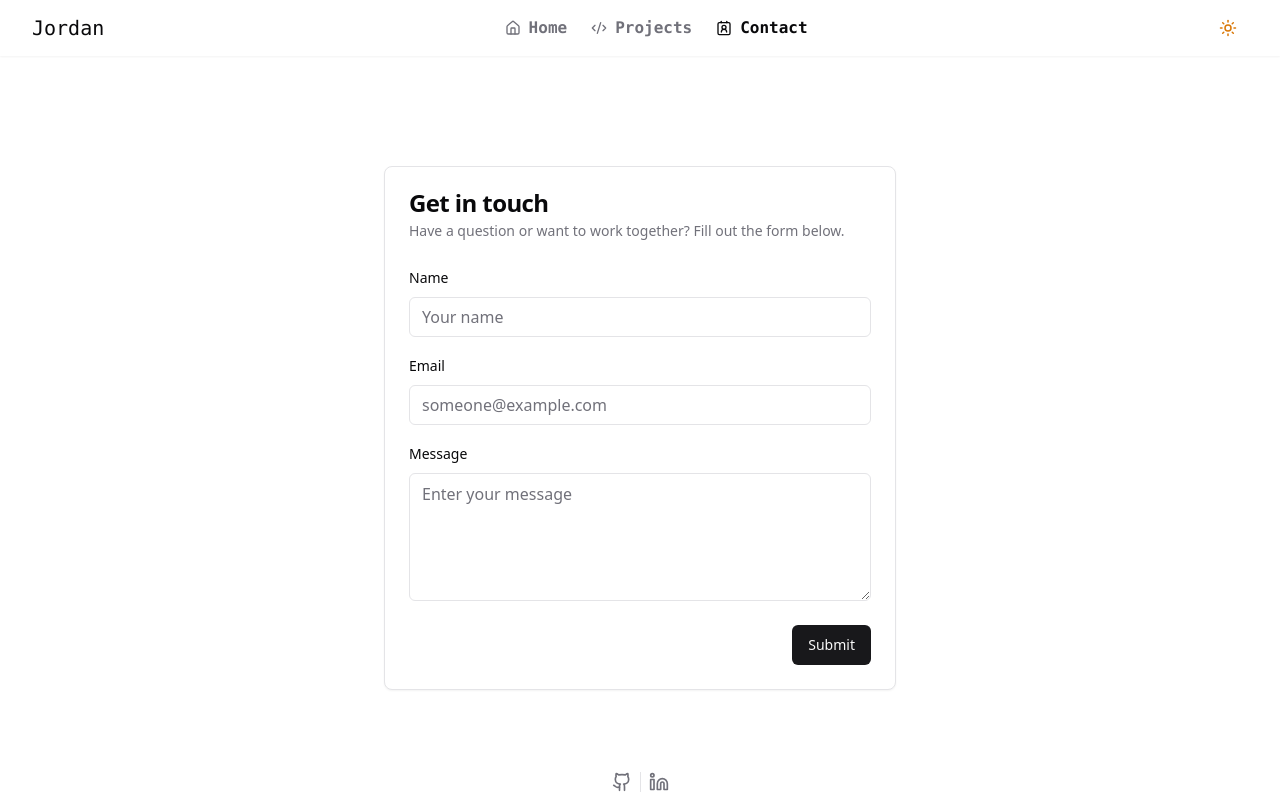
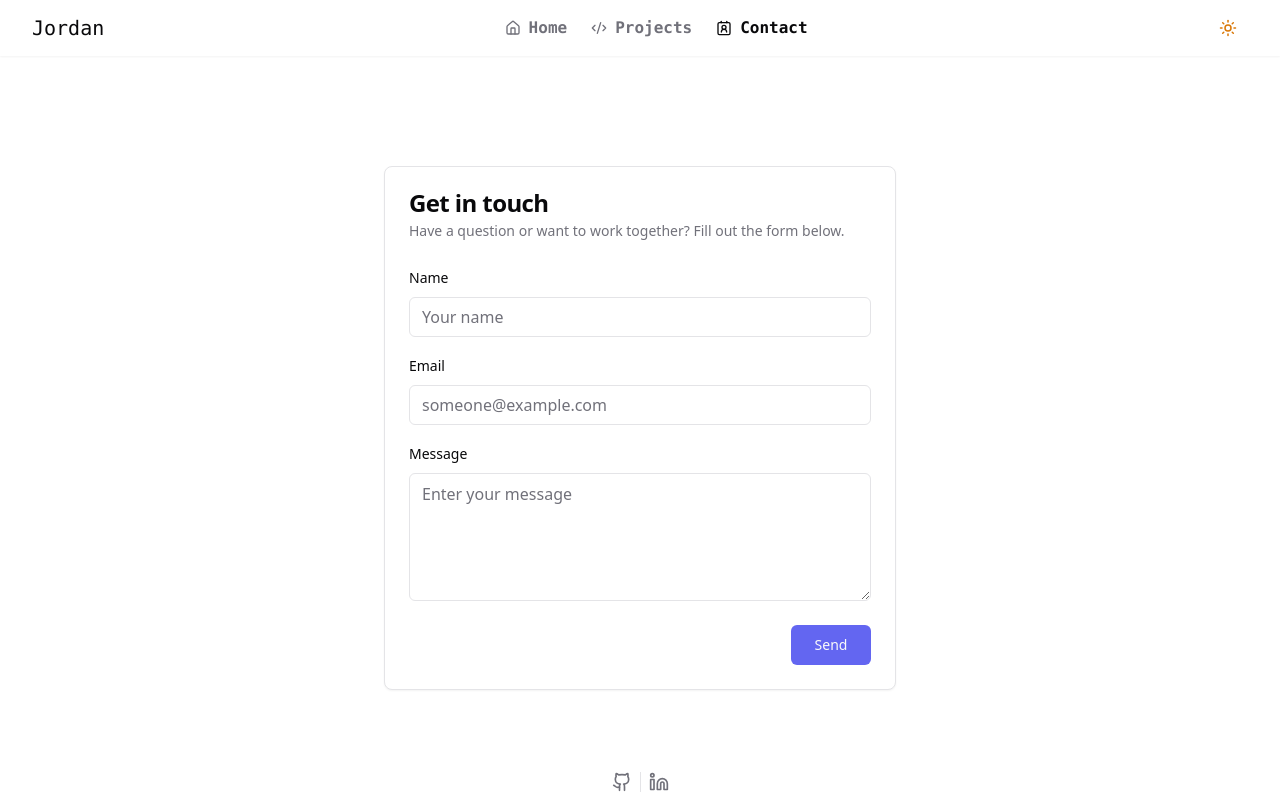
Before and after one commit to JordanTHarris/portfolio, a React (Vite) app: page /contact in a window 1280 px wide. Built offline with nearby package versions, Linux system fonts and the light colour scheme.

Commit message:
Update styling of contact form with submitting indicator on button

```diff
--- a/src/index.css
+++ b/src/index.css
@@ -13,7 +13,7 @@
     --popover: 0 0% 100%;
     --popover-foreground: 240 10% 3.9%;
 
-    --primary: 240 5.9% 10%;
+    --primary: 238.7 83.5% 66.7%;
     --primary-foreground: 0 0% 98%;
 
     --secondary: 240 4.8% 95.9%;
@@ -30,7 +30,7 @@
 
     --border: 240 5.9% 90%;
     --input: 240 5.9% 90%;
-    --ring: 240 10% 3.9%;
+    --ring: 238.7 83.5% 66.7%;
 
     --radius: 0.5rem;
   }
@@ -45,8 +45,8 @@
     --popover: 240 10% 3.9%;
     --popover-foreground: 0 0% 98%;
 
-    --primary: 0 0% 98%;
-    --primary-foreground: 240 5.9% 10%;
+    --primary: 238.7 83.5% 66.7%;
+    --primary-foreground: 0 0% 98%;
 
     --secondary: 240 3.7% 15.9%;
     --secondary-foreground: 0 0% 98%;
@@ -62,7 +62,7 @@
 
     --border: 240 3.7% 15.9%;
     --input: 240 3.7% 15.9%;
-    --ring: 240 4.9% 83.9%;
+    --ring: 238.7 83.5% 66.7%;
   }
 }
 
--- a/src/routes/contact.tsx
+++ b/src/routes/contact.tsx
@@ -22,6 +22,7 @@ import {
   FormMessage,
 } from "@/components/ui/form";
 import { Textarea } from "@/components/ui/textarea";
+import { Loader2 } from "lucide-react";
 
 const formSchema = z.object({
   name: z.string().min(1, "Name is required"),
@@ -119,7 +120,13 @@ export function Contact() {
               />
             </CardContent>
             <CardFooter className="justify-end">
-              <Button type="submit">Submit</Button>
+              <Button className="w-full sm:w-20" type="submit">
+                {form.formState.isSubmitting ? (
+                  <Loader2 className="animate-spin" />
+                ) : (
+                  "Send"
+                )}
+              </Button>
             </CardFooter>
           </form>
         </Form>
```
